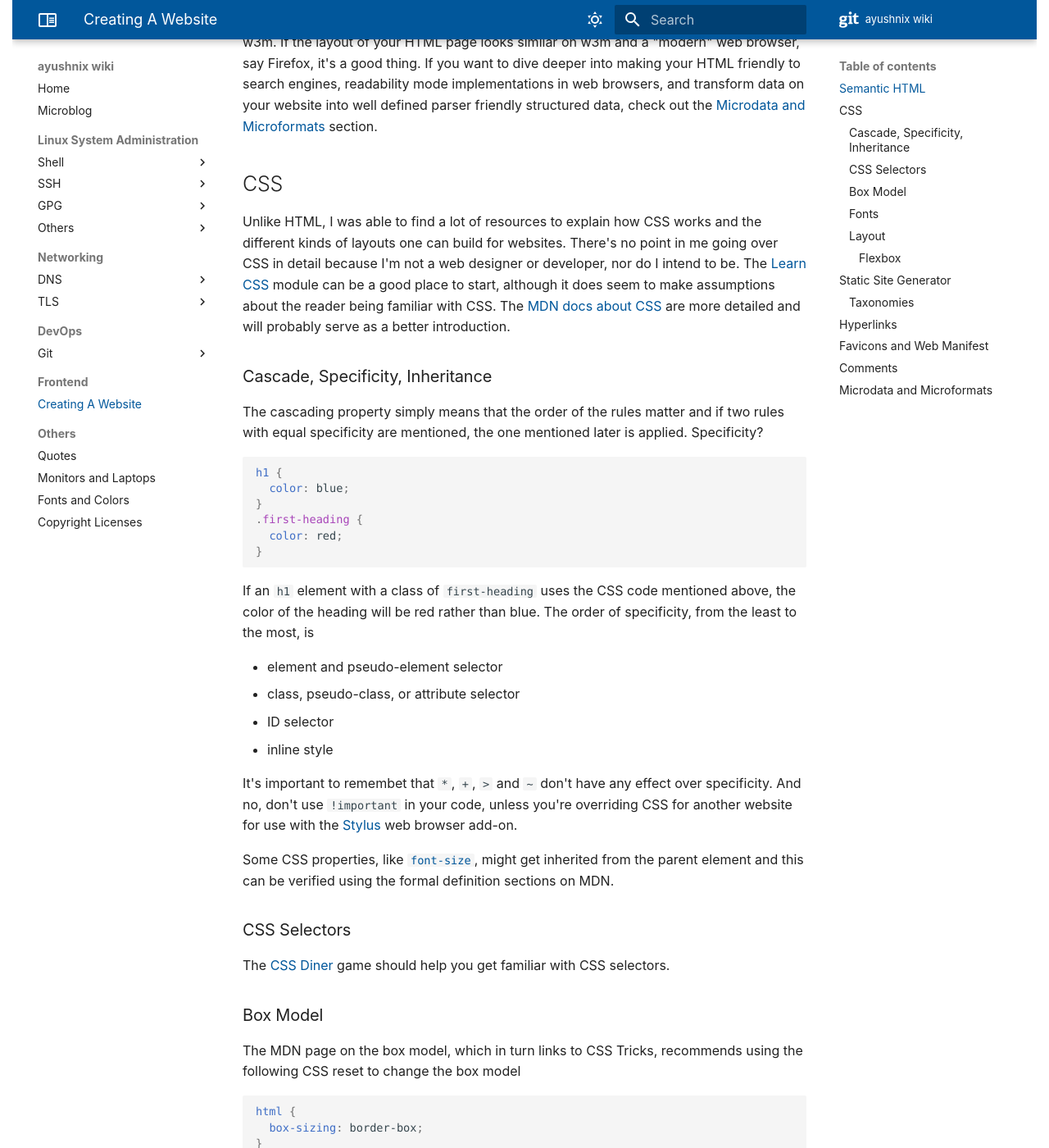
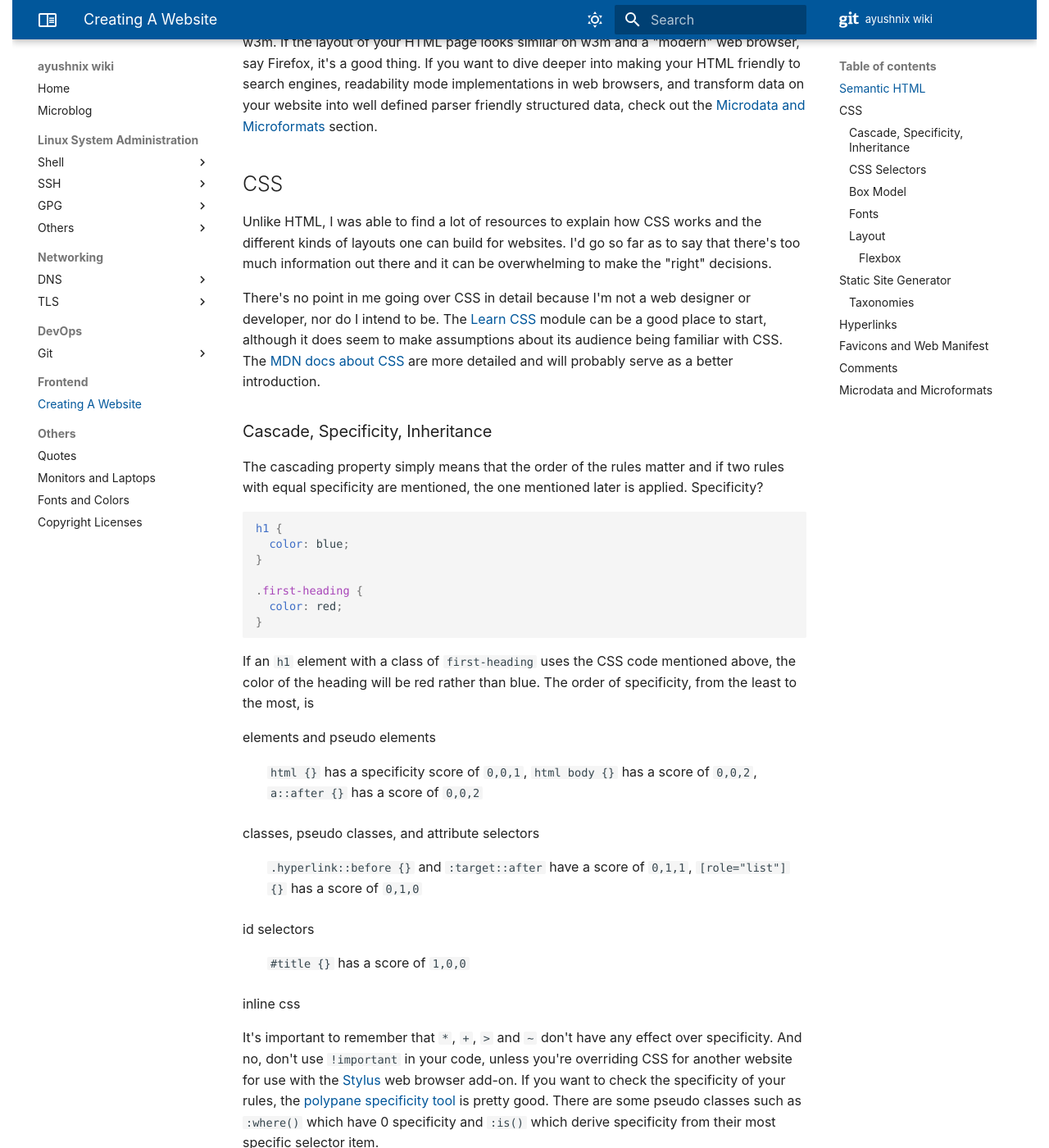
Before and after one commit to ayushnix/wiki, an MkDocs documentation site: the page built from docs/frontend/creating-a-website.md, in a window 1280 px wide and 1400 px high, scrolled down 3865 px. Shown: the whole window at 82% size. Built offline with MkDocs 1.6.1 and Material for MkDocs 9.7.7, drawn with Linux system fonts in a browser that asks for light colours; comment, search, counter and statistics services are not loaded.

Commit message:
updates to the css specificity documentation
add link to the polypane specificity calculator

```diff
--- a/docs/frontend/creating-a-website.md
+++ b/docs/frontend/creating-a-website.md
@@ -182,10 +182,13 @@ friendly structured data, check out the [Microdata and Microformats][74] section
 # CSS
 
 Unlike HTML, I was able to find a lot of resources to explain how CSS works and the different kinds
-of layouts one can build for websites. There's no point in me going over CSS in detail because I'm
-not a web designer or developer, nor do I intend to be. The [Learn CSS][16] module can be a good
-place to start, although it does seem to make assumptions about the reader being familiar with CSS.
-The [MDN docs about CSS][17] are more detailed and will probably serve as a better introduction.
+of layouts one can build for websites. I'd go so far as to say that there's too much information out
+there and it can be overwhelming to make the "right" decisions.
+
+There's no point in me going over CSS in detail because I'm not a web designer or developer, nor do
+I intend to be. The [Learn CSS][16] module can be a good place to start, although it does seem to
+make assumptions about its audience being familiar with CSS. The [MDN docs about CSS][17] are more
+detailed and will probably serve as a better introduction.
 
 ## Cascade, Specificity, Inheritance
 
@@ -196,6 +199,7 @@ specificity are mentioned, the one mentioned later is applied. Specificity?
 h1 {
   color: blue;
 }
+
 .first-heading {
   color: red;
 }
@@ -204,17 +208,28 @@ h1 {
 If an `h1` element with a class of `first-heading` uses the CSS code mentioned above, the color of
 the heading will be red rather than blue. The order of specificity, from the least to the most, is
 
-- element and pseudo-element selector
-- class, pseudo-class, or attribute selector
-- ID selector
-- inline style
+elements and pseudo elements
+:    `html {}` has a specificity score of `0,0,1`, `html body {}` has a score of `0,0,2`, `a::after
+     {}` has a score of `0,0,2`
 
-It's important to remembet that `*`, `+`, `>` and `~` don't have any effect over specificity. And
+classes, pseudo classes, and attribute selectors
+:    `.hyperlink::before {}` and `:target::after` have a score of `0,1,1`, `[role="list"] {}` has a
+     score of `0,1,0`
+
+id selectors
+:    `#title {}` has a score of `1,0,0`
+
+inline css
+
+It's important to remember that `*`, `+`, `>` and `~` don't have any effect over specificity. And
 no, don't use `!important` in your code, unless you're overriding CSS for another website for use
-with the [Stylus][18] web browser add-on.
+with the [Stylus][18] web browser add-on. If you want to check the specificity of your rules, the
+[polypane specificity tool][75] is pretty good. There are some pseudo classes such as `:where()`
+which have 0 specificity and `:is()` which derive specificity from their most specific selector
+item.
 
-Some CSS properties, like [`font-size`][19], might get inherited from the parent element and this can be
-verified using the formal definition sections on MDN.
+Some CSS properties, like [`font-size`][19], might get inherited from the parent element and this
+can be verified using the formal definition sections on MDN.
 
 ## CSS Selectors
 
```
Also changed, not shown: other parts of docs/frontend/creating-a-website.md (+1 -0 lines).
